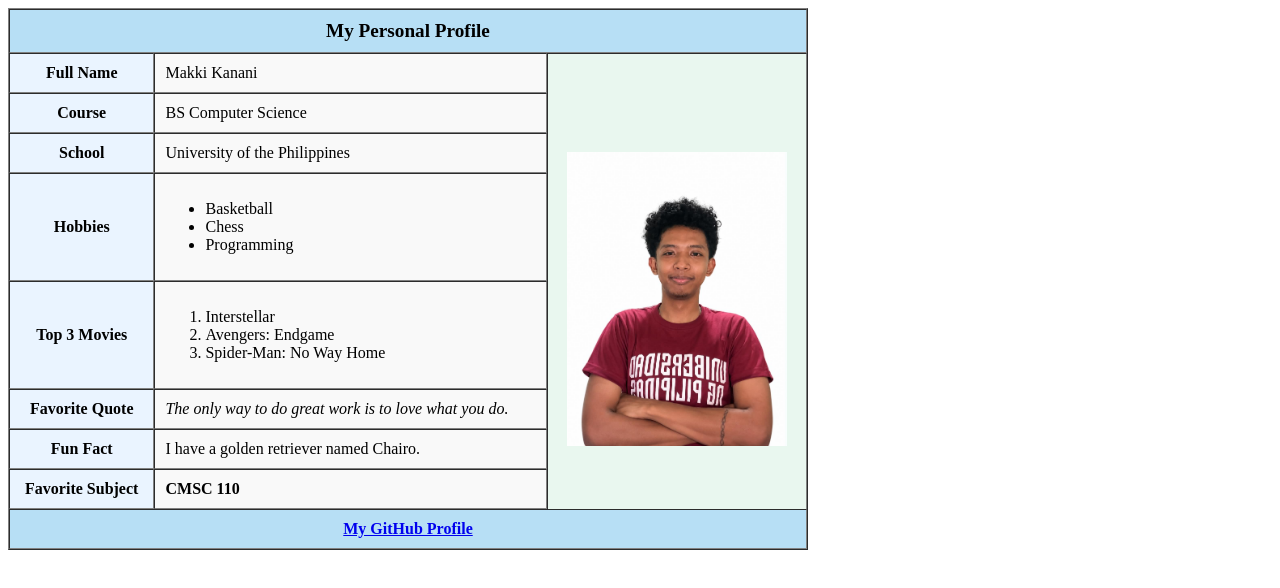
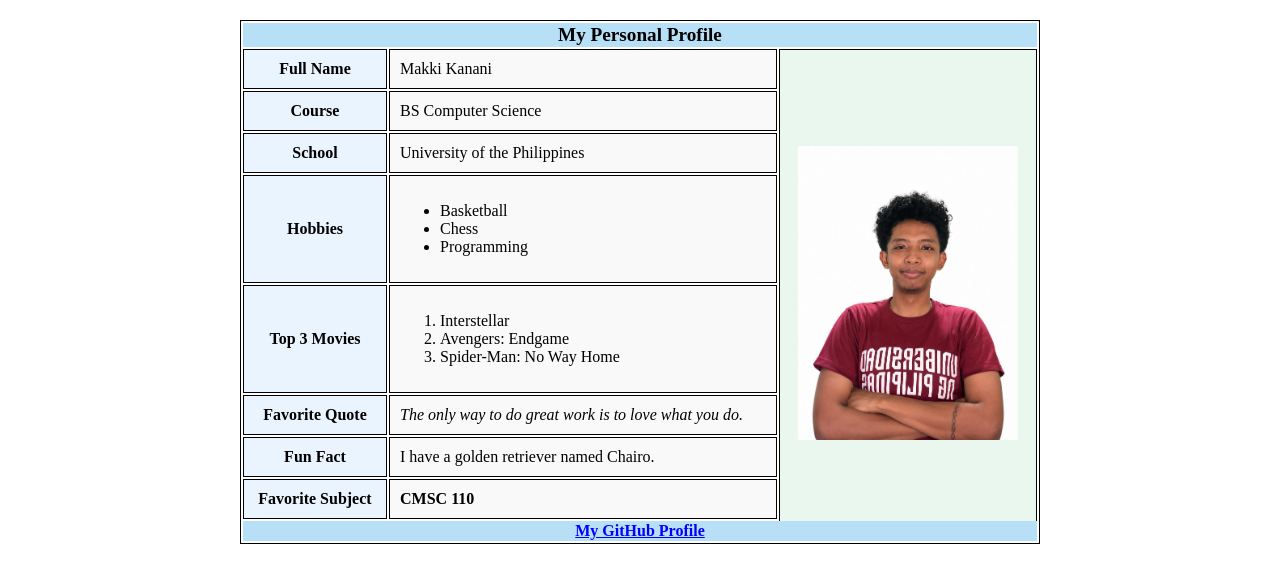
Before and after one commit to Makki-Kanani/my-first-webpage, a plain HTML site: page Kanani_me-1.html in a window 1280 px wide. Drawn offline with Linux system fonts and the light colour scheme.

Commit message:
ME2 requirements

```diff
--- a/Kanani_me-1.html
+++ b/Kanani_me-1.html
@@ -1,41 +1,46 @@
 <!DOCTYPE html>
+
 <html>
-
 <head>
     <title>My Personal Profile</title>
+    <link rel="stylesheet" href="style_me2.css">
 </head>
 
 <body>
 
-<table border="1" cellpadding="10" cellspacing="0" width="800">
+    <div id="profile">
 
-    <tr bgcolor="#D9EDF7">
-        <th colspan="3" bgcolor="#B7DFF5">
+        <table>
+            <tr class="header">
+                <th colspan="3">
                     <big>My Personal Profile</big>
                 </th>
             </tr>
 
             <tr>
-        <th bgcolor="#EAF4FF">Full Name</th>
-        <td bgcolor="#F9F9F9">Makki Kanani</td>
-        <td rowspan="9" align="center" bgcolor="#E9F7EF">
-            <img src="Kanani_Makki_Formal.jpg" alt="Profile photo" width="220">
+                <th class="label">Full Name</th>
+                <td class="information">Makki Kanani</td>
+
+                <td rowspan="9" class="photo">
+                    <img src="Kanani_Makki_Formal.jpg"
+                         alt="Profile photo"
+                         width="220">
                 </td>
             </tr>
 
             <tr>
-        <th bgcolor="#EAF4FF">Course</th>
-        <td bgcolor="#F9F9F9">BS Computer Science</td>
+                <th class="label">Course</th>
+                <td class="information">BS Computer Science</td>
             </tr>
 
             <tr>
-        <th bgcolor="#EAF4FF">School</th>
-        <td bgcolor="#F9F9F9">University of the Philippines</td>
+                <th class="label">School</th>
+                <td class="information">University of the Philippines</td>
             </tr>
 
             <tr>
-        <th bgcolor="#EAF4FF">Hobbies</th>
-        <td bgcolor="#F9F9F9">
+                <th class="label">Hobbies</th>
+                <td class="information">
                     <ul>
                         <li>Basketball</li>
                         <li>Chess</li>
@@ -45,8 +50,8 @@
             </tr>
 
             <tr>
-        <th bgcolor="#EAF4FF">Top 3 Movies</th>
-        <td bgcolor="#F9F9F9">
+                <th class="label">Top 3 Movies</th>
+                <td class="information">
                     <ol>
                         <li>Interstellar</li>
                         <li>Avengers: Endgame</li>
@@ -56,34 +61,39 @@
             </tr>
 
             <tr>
-        <th bgcolor="#EAF4FF">Favorite Quote</th>
-        <td bgcolor="#F9F9F9">
+                <th class="label">Favorite Quote</th>
+                <td class="information">
                     <i>The only way to do great work is to love what you do.</i>
                 </td>
             </tr>
 
             <tr>
-        <th bgcolor="#EAF4FF">Fun Fact</th>
-        <td bgcolor="#F9F9F9">
+                <th class="label">Fun Fact</th>
+                <td class="information">
                     I have a golden retriever named Chairo.
                 </td>
             </tr>
 
             <tr>
-        <th bgcolor="#EAF4FF">Favorite Subject</th>
-        <td bgcolor="#F9F9F9">
+                <th class="label">Favorite Subject</th>
+                <td class="information">
                     <b>CMSC 110</b>
                 </td>
             </tr>
 
-    <tr bgcolor="#D9EDF7">
-        <td colspan="3" align="center" bgcolor="#B7DFF5">
-            <b><a href="https://github.com/Makki-Kanani" target="_blank">My GitHub Profile</a></b>
+            <tr class="github">
+                <td colspan="3">
+                    <b>
+                        <a href="https://github.com/Makki-Kanani"
+                           target="_blank">
+                            My GitHub Profile
+                        </a>
+                    </b>
                 </td>
             </tr>
-
         </table>
 
+    </div>
+
 </body>
-
 </html>
--- /dev/null
+++ b/style_me2.css
@@ -0,0 +1,70 @@
+* {
+    box-sizing: border-box;
+}
+
+body {
+    margin: 20px;
+}
+
+#profile {
+    width: 800px;
+    margin: auto;
+}
+
+table {
+    width: 100%;
+    border: 1px solid black;
+}
+
+.header {
+    background-color: #B7DFF5;
+    text-align: center;
+    padding: 10px;
+}
+
+.label {
+    background-color: #EAF4FF;
+    padding: 10px;
+    border: 1px solid black;
+}
+
+.information {
+    background-color: #F9F9F9;
+    padding: 10px;
+    border: 1px solid black;
+}
+
+.photo {
+    background-color: #E9F7EF;
+    padding: 10px;
+    border: 1px solid black;
+    text-align: center;
+}
+
+.github {
+    background-color: #B7DFF5;
+    text-align: center;
+    padding: 10px;
+}
+
+/* Combinator */
+.github a {
+    padding: 5px;
+}
+
+/* Link pseudo-classes */
+.github a:link {
+    color: blue;
+}
+
+.github a:visited {
+    color: purple;
+}
+
+.github a:hover {
+    color: red;
+}
+
+.github a:active {
+    color: green;
+}
```
Lines whose indentation alone changed are shown as unchanged.
